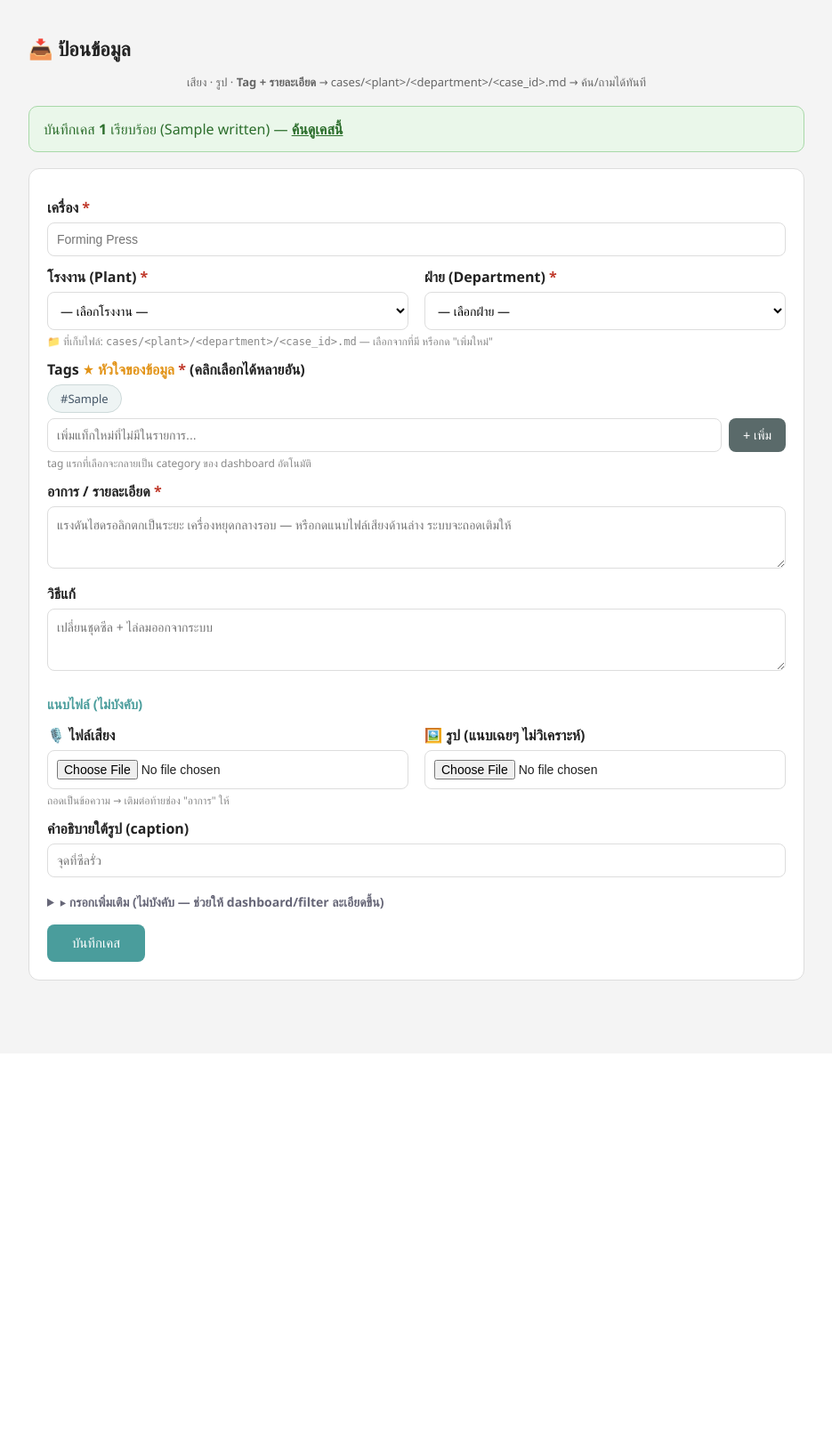
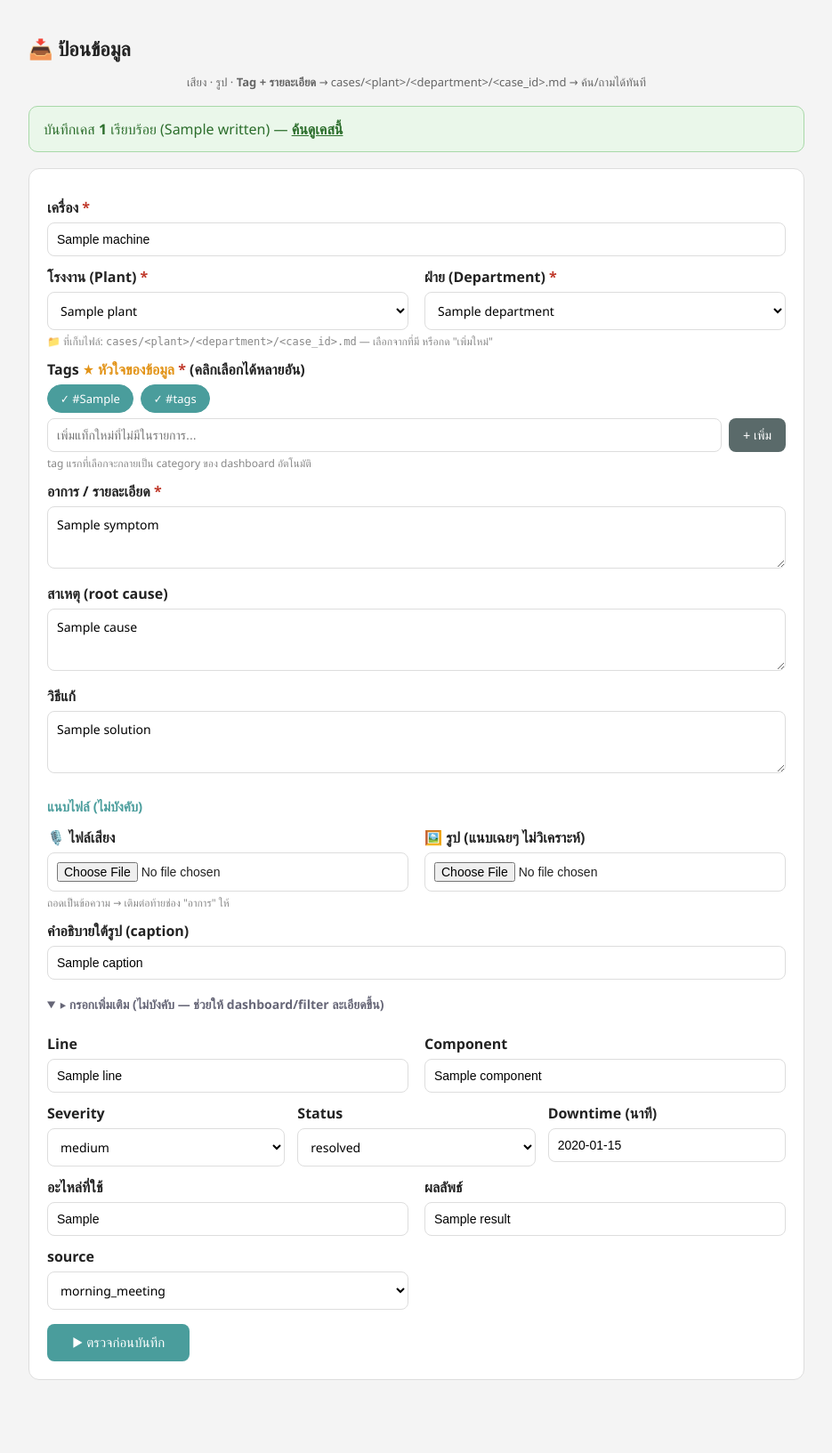
Before and after one commit to pathaipi-scg/javis, a FastAPI app: template demo/templates/index.html in a window 1280 px wide. Shown: the part 55-1688 px from the top of the page at 89% size, without its empty margins (172-1107 px from the left). Before the commit the page ends 1157 px from the top, so only its background shows below. Run offline with FastAPI, Linux system fonts and the light colour scheme; the template is opened without the code that fills it: most values are stand-ins (such as "Sample title", 1, 10 or a date in 2020).

Commit message:
feat(demo): หน้าพรีวิว/แก้ .md ก่อนบันทึกเคส + ยกเลิกคงค่าเดิม + ย้ายสาเหตุขึ้นฟอร์มหลัก
- แยก vault.render_case (สร้าง .md ไม่เขียน) กับ save_markdown (เขียนจาก .md ที่อาจถูกแก้ อ่าน plant/dept/case_id จาก frontmatter)
- POST / -> หน้าพรีวิว textarea แก้ .md ได้; POST /save = ยืนยันเขียนลง vault + reindex
- ปุ่มยกเลิก (action=edit) เด้งกลับฟอร์มพร้อม prefill ทุกช่อง (machine/plant/dept/tags/อาการ/severity ฯลฯ) จะได้ไม่ต้องกรอกใหม่หมด
- ย้าย "สาเหตุ (root cause)" จาก details ขึ้นฟอร์มหลัก (สำคัญ user มักมองข้าม)

Co-Authored-By: Claude Opus 4.8 <noreply@anthropic.com>

```diff
--- a/demo/app.py
+++ b/demo/app.py
@@ -21,7 +21,7 @@ from starlette.concurrency import run_in_threadpool
 import os, sys, tempfile, re, time, shutil
 
 from transcribe import transcribe_audio, WHISPER_MODEL, WHISPER_DEVICE, STT_BASE_URL
-import rag, llm, tts
+import rag, llm, tts, vault
 
 # บน Windows stdout ของ uvicorn เป็น cp1252 -> print ภาษาไทยใน except (log) จะ crash เอง
 # แล้วทำให้ graceful-degradation (คืน None/mock) กลายเป็น HTTP 500 แทน -> ตั้ง utf-8 กันไว้
@@ -44,15 +44,30 @@ def _save_upload(upload) -> str:
     return path
 
 
+# ช่องในฟอร์มที่ prefill กลับได้ (ตอนกด "ยกเลิก/กลับไปแก้" จากหน้าพรีวิว)
+_FORM_FIELDS = ("machine", "plant", "department", "line", "component", "severity",
+                "status", "downtime_min", "parts_used", "source",
+                "tags", "symptom", "solution", "cause", "result", "caption")
+
+
+def _form_ctx(saved=None, vals=None):
+    """context ของหน้าฟอร์ม index.html (ตัวเลือก dropdown/tag + ค่า prefill)"""
+    return {"active": "capture", "saved": saved, "result": None,
+            "tag_options": rag.all_tags(), "plant_options": rag.all_plants(),
+            "dept_options": rag.all_departments(), "vals": vals or {}}
+
+
 @app.api_route("/", methods=["GET", "POST"], response_class=HTMLResponse)
 async def index(request: Request):
-    """หน้าป้อนข้อมูล = ฟอร์มเพิ่มเคส (tag-first). POST = บันทึกเคสตามสเปก"""
-    saved = None
+    """หน้าป้อนข้อมูล (tag-first). POST = สร้างพรีวิว .md ให้ตรวจ/แก้ก่อน (ยังไม่เขียนดิสก์)"""
     if request.method == "POST":
         f = await request.form()
+        # กด "ยกเลิก/กลับไปแก้" จากพรีวิว -> เด้งกลับฟอร์มโดยคงค่าเดิมไว้ (ไม่ล้าง)
+        if f.get("action") == "edit":
+            return templates.TemplateResponse(request, "index.html",
+                                              _form_ctx(vals={k: f.get(k, "") for k in _FORM_FIELDS}))
         tags = [t.lstrip("#").strip() for t in re.split(r"[,\s]+", f.get("tags", "")) if t.strip()]
 
-        # เสียง (ถ้าแนบ) -> ถอดเป็นข้อความ เติมต่อท้ายช่อง "อาการ"
         # dropdown โรงงาน/ฝ่าย: ถ้าเลือก "เพิ่มใหม่" (__new__) ใช้ค่าที่พิมพ์ในช่อง *_new แทน
         plant = f.get("plant", "").strip()
         if plant == "__new__":
@@ -61,12 +76,20 @@ async def index(request: Request):
         if department == "__new__":
             department = f.get("department_new", "").strip()
 
+        # เสียง (ถ้าแนบ) -> ถอดเป็นข้อความ เติมต่อท้ายช่อง "อาการ"
         symptom = f.get("symptom", "").strip()
         audio = f.get("audio")
         if audio and audio.filename:
             apath = _save_upload(audio)
             transcript = await run_in_threadpool(transcribe_audio, apath)
             symptom = (symptom + "\n" + transcript).strip() if symptom else transcript
+
+        # รูปประกอบ (แค่แนบ ไม่ส่งเข้า AI) -> เซฟลง temp ไว้ก่อน ค่อยก๊อปเข้า vault ตอนยืนยัน
+        image = f.get("image")
+        image_path = image_name = None
+        if image and image.filename:
+            image_name = image.filename
+            image_path = _save_upload(image)
 
         fields = {
             "machine": f.get("machine", "").strip(),
@@ -87,21 +110,33 @@ async def index(request: Request):
             "solution": f.get("solution", ""),
             "result": f.get("result", ""),
             "caption": f.get("caption", ""),
+            "image_name": image_name,
         }
-        # รูปประกอบ (แค่แนบ ไม่ส่งเข้า AI)
-        image = f.get("image")
-        image_path = image_name = None
-        if image and image.filename:
-            image_name = image.filename
-            image_path = _save_upload(image)
-        status, case_id = await run_in_threadpool(rag.save_case_and_reindex, fields, image_path, image_name)
-        if case_id:
-            saved = {"case_id": case_id, "written": status, "machine": fields["machine"]}
-    return templates.TemplateResponse(request, "index.html",
-                                      {"active": "capture", "saved": saved,
-                                       "result": None, "tag_options": rag.all_tags(),
-                                       "plant_options": rag.all_plants(),
-                                       "dept_options": rag.all_departments()})
+        # สร้างพรีวิว .md (ยังไม่เขียนดิสก์) ให้ผู้ใช้ตรวจ/แก้ก่อน
+        case_id, md = await run_in_threadpool(vault.render_case, fields)
+        return templates.TemplateResponse(request, "preview.html",
+                                          {"active": "capture", "md": md, "case_id": case_id,
+                                           "plant": fields["plant"], "department": fields["department"],
+                                           "image_name": image_name or "", "image_path": image_path or "",
+                                           "f": fields, "tags_str": " ".join(fields.get("tags") or [])})
+    return templates.TemplateResponse(request, "index.html", _form_ctx())
+
+
+@app.post("/save", response_class=HTMLResponse)
+async def save(request: Request):
+    """ยืนยันบันทึกจากหน้าพรีวิว — เขียนเนื้อ .md (ที่อาจถูกแก้) ลง vault แล้ว index ใหม่"""
+    f = await request.form()
+    md = f.get("md", "")
+    image_name = (f.get("image_name") or "").strip() or None
+    image_path = (f.get("image_path") or "").strip() or None
+    # กันพาธหลุด: อนุญาตก๊อปเฉพาะไฟล์ที่อยู่ใน temp (ที่เพิ่งอัปโหลด) เท่านั้น
+    if image_path and not os.path.abspath(image_path).startswith(os.path.abspath(UPLOAD)):
+        image_path = None
+    status, case_id = await run_in_threadpool(rag.save_markdown_and_reindex, md, image_path, image_name)
+    saved = None
+    if case_id:
+        saved = {"case_id": case_id, "written": status, "machine": vault._parse_fm(md).get("machine", "")}
+    return templates.TemplateResponse(request, "index.html", _form_ctx(saved))
 
 
 # ─────────────────────────────────────────────────────────────
--- a/demo/templates/index.html
+++ b/demo/templates/index.html
@@ -37,14 +37,15 @@
 <form class="card" action="/" method="post" enctype="multipart/form-data">
 
   <label>เครื่อง <span class="req">*</span></label>
-  <input type="text" name="machine" required placeholder="Forming Press">
+  <input type="text" name="machine" required placeholder="Forming Press" value="{{ vals.get('machine','') }}">
 
   <div class="grid">
     <div>
       <label>โรงงาน (Plant) <span class="req">*</span></label>
       <select name="plant" id="plantSel" required onchange="toggleNew('plant')">
-        <option value="" disabled selected>— เลือกโรงงาน —</option>
-        {% for p in plant_options or [] %}<option value="{{ p }}">{{ p }}</option>{% endfor %}
+        <option value="" disabled {{ 'selected' if not vals.get('plant') }}>— เลือกโรงงาน —</option>
+        {% for p in plant_options or [] %}<option value="{{ p }}" {{ 'selected' if vals.get('plant')==p }}>{{ p }}</option>{% endfor %}
+        {% if vals.get('plant') and vals.get('plant') not in (plant_options or []) %}<option value="{{ vals.get('plant') }}" selected>{{ vals.get('plant') }}</option>{% endif %}
         <option value="__new__">➕ เพิ่มโรงงานใหม่…</option>
       </select>
       <input type="text" name="plant_new" id="plantNew" style="display:none; margin-top:8px"
@@ -53,8 +54,9 @@
     <div>
       <label>ฝ่าย (Department) <span class="req">*</span></label>
       <select name="department" id="deptSel" required onchange="toggleNew('dept')">
-        <option value="" disabled selected>— เลือกฝ่าย —</option>
-        {% for d in dept_options or [] %}<option value="{{ d }}">{{ d }}</option>{% endfor %}
+        <option value="" disabled {{ 'selected' if not vals.get('department') }}>— เลือกฝ่าย —</option>
+        {% for d in dept_options or [] %}<option value="{{ d }}" {{ 'selected' if vals.get('department')==d }}>{{ d }}</option>{% endfor %}
+        {% if vals.get('department') and vals.get('department') not in (dept_options or []) %}<option value="{{ vals.get('department') }}" selected>{{ vals.get('department') }}</option>{% endif %}
         <option value="__new__">➕ เพิ่มฝ่ายใหม่…</option>
       </select>
       <input type="text" name="department_new" id="deptNew" style="display:none; margin-top:8px"
@@ -78,10 +80,13 @@
   <div class="hint">tag แรกที่เลือกจะกลายเป็น category ของ dashboard อัตโนมัติ</div>
 
   <label>อาการ / รายละเอียด <span class="req">*</span></label>
-  <textarea name="symptom" required placeholder="แรงดันไฮดรอลิกตกเป็นระยะ เครื่องหยุดกลางรอบ — หรือกดแนบไฟล์เสียงด้านล่าง ระบบจะถอดเติมให้"></textarea>
+  <textarea name="symptom" required placeholder="แรงดันไฮดรอลิกตกเป็นระยะ เครื่องหยุดกลางรอบ — หรือกดแนบไฟล์เสียงด้านล่าง ระบบจะถอดเติมให้">{{ vals.get('symptom','') }}</textarea>
+
+  <label>สาเหตุ (root cause)</label>
+  <textarea name="cause" placeholder="ซีลวาล์ว V-203 เสื่อม มีลมค้างในระบบ">{{ vals.get('cause','') }}</textarea>
 
   <label>วิธีแก้</label>
-  <textarea name="solution" placeholder="เปลี่ยนชุดซีล + ไล่ลมออกจากระบบ"></textarea>
+  <textarea name="solution" placeholder="เปลี่ยนชุดซีล + ไล่ลมออกจากระบบ">{{ vals.get('solution','') }}</textarea>
 
   <div class="sechead">แนบไฟล์ (ไม่บังคับ)</div>
   <div class="grid">
@@ -92,46 +97,49 @@
       <input type="file" name="image" accept="image/*"></div>
   </div>
   <label>คำอธิบายใต้รูป (caption)</label>
-  <input type="text" name="caption" placeholder="จุดที่ซีลรั่ว">
+  <input type="text" name="caption" placeholder="จุดที่ซีลรั่ว" value="{{ vals.get('caption','') }}">
 
-  <details class="more">
+  {% set sev = vals.get('severity') or 'medium' %}
+  {% set st = vals.get('status') or 'resolved' %}
+  {% set src = vals.get('source') or 'morning_meeting' %}
+  {% set adv = vals.get('line') or vals.get('component') or vals.get('downtime_min') or vals.get('parts_used') or vals.get('result') %}
+  <details class="more" {{ 'open' if adv }}>
     <summary>▸ กรอกเพิ่มเติม (ไม่บังคับ — ช่วยให้ dashboard/filter ละเอียดขึ้น)</summary>
     <div class="inner">
       <div class="grid">
-        <div><label>Line</label><input type="text" name="line" placeholder="Line 2"></div>
-        <div><label>Component</label><input type="text" name="component" placeholder="Hydraulic valve V-203"></div>
+        <div><label>Line</label><input type="text" name="line" placeholder="Line 2" value="{{ vals.get('line','') }}"></div>
+        <div><label>Component</label><input type="text" name="component" placeholder="Hydraulic valve V-203" value="{{ vals.get('component','') }}"></div>
       </div>
       <div class="g3">
         <div><label>Severity</label>
           <select name="severity">
-            <option value="low">low</option>
-            <option value="medium" selected>medium</option>
-            <option value="high">high</option>
+            <option value="low" {{ 'selected' if sev=='low' }}>low</option>
+            <option value="medium" {{ 'selected' if sev=='medium' }}>medium</option>
+            <option value="high" {{ 'selected' if sev=='high' }}>high</option>
           </select></div>
         <div><label>Status</label>
           <select name="status">
-            <option value="open">open</option>
-            <option value="resolved" selected>resolved</option>
+            <option value="open" {{ 'selected' if st=='open' }}>open</option>
+            <option value="resolved" {{ 'selected' if st=='resolved' }}>resolved</option>
           </select></div>
-        <div><label>Downtime (นาที)</label><input type="text" name="downtime_min" placeholder="45"></div>
+        <div><label>Downtime (นาที)</label><input type="text" name="downtime_min" placeholder="45" value="{{ vals.get('downtime_min','') }}"></div>
       </div>
       <div class="grid">
-        <div><label>อะไหล่ที่ใช้</label><input type="text" name="parts_used" placeholder="seal kit x1"></div>
-        <div><label>สาเหตุ (root cause)</label><input type="text" name="cause" placeholder="ซีลวาล์วเสื่อม"></div>
+        <div><label>อะไหล่ที่ใช้</label><input type="text" name="parts_used" placeholder="seal kit x1" value="{{ vals.get('parts_used','') }}"></div>
+        <div><label>ผลลัพธ์</label><input type="text" name="result" placeholder="แรงดันคงที่" value="{{ vals.get('result','') }}"></div>
       </div>
       <div class="grid">
-        <div><label>ผลลัพธ์</label><input type="text" name="result" placeholder="แรงดันคงที่"></div>
         <div><label>source</label>
           <select name="source">
-            <option value="morning_meeting" selected>morning_meeting</option>
-            <option value="หน้างาน">หน้างาน</option>
-            <option value="อื่นๆ">อื่นๆ</option>
+            <option value="morning_meeting" {{ 'selected' if src=='morning_meeting' }}>morning_meeting</option>
+            <option value="หน้างาน" {{ 'selected' if src=='หน้างาน' }}>หน้างาน</option>
+            <option value="อื่นๆ" {{ 'selected' if src=='อื่นๆ' }}>อื่นๆ</option>
           </select></div>
       </div>
     </div>
   </details>
 
-  <button type="submit" onclick="return checkTags()">บันทึกเคส</button>
+  <button type="submit" onclick="return checkTags()">▶ ตรวจก่อนบันทึก</button>
 </form>
 
 <script>
@@ -146,6 +154,7 @@
   }
 
   const selected = [];   // เรียงตามลำดับคลิก (tag แรก = category)
+  const preTags = {{ (vals.get('tags','') or '').split() | tojson }};   // tag ที่ prefill กลับมา
   function syncTags() { document.getElementById('tagsfield').value = selected.join(' '); }
   function toggleTag(btn) {
     const t = btn.dataset.tag;
@@ -172,5 +181,16 @@
     if (selected.length === 0) { alert('เลือกอย่างน้อย 1 tag ก่อนบันทึก'); return false; }
     return true;
   }
+  // prefill: เลือก tag เดิมกลับ (สร้าง chip ให้ถ้า tag ไม่มีในรายการ) เรียงตามลำดับเดิม
+  preTags.forEach(function (t) {
+    let btn = document.querySelector('#tagchips .chip[data-tag="' + t + '"]');
+    if (!btn) {
+      btn = document.createElement('button');
+      btn.type = 'button'; btn.className = 'chip'; btn.dataset.tag = t;
+      btn.textContent = '#' + t; btn.onclick = function () { toggleTag(this); };
+      document.getElementById('tagchips').appendChild(btn);
+    }
+    if (selected.indexOf(t) < 0) toggleTag(btn);
+  });
 </script>
 {% endblock %}
```
Also changed, not shown: demo/rag.py (+9 -0 lines), demo/templates/preview.html (added, +46 -0 lines), demo/vault.py (+59 -20 lines).
